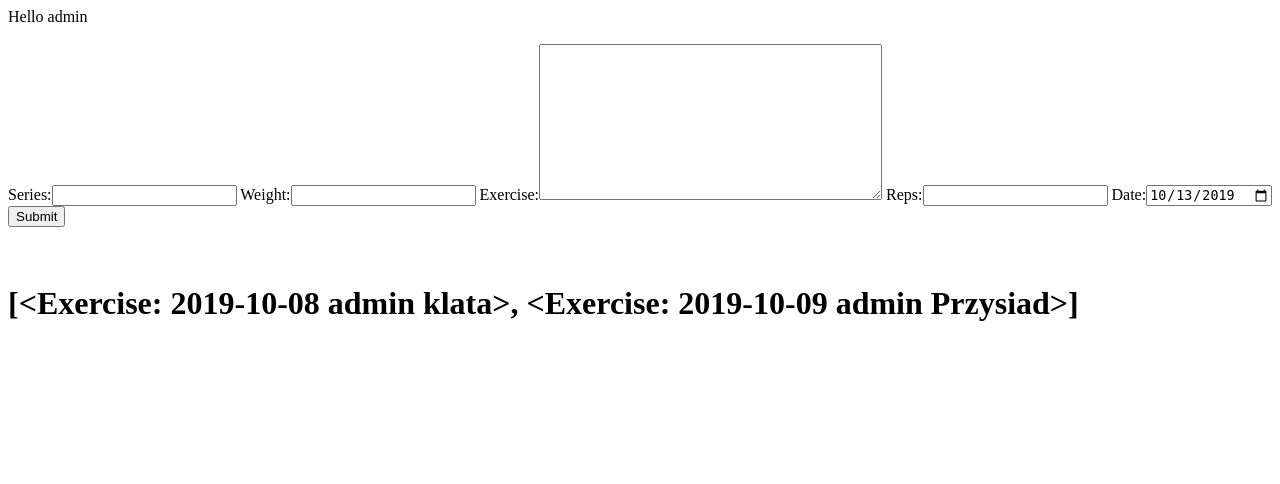
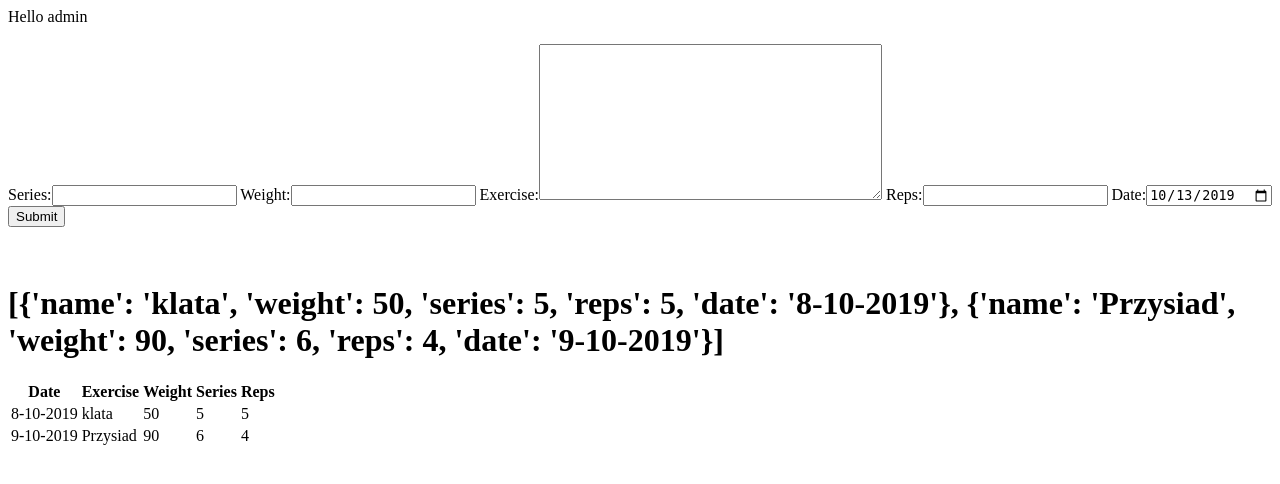
Before and after one commit to monsior/fitApp, a Django app: page /exercises/ in a window 1280 px wide. Shown: the top 484 px of the page. Run offline with Django 3.2, Linux system fonts and the light colour scheme; a user stored in the database is signed in; data comes from the database, SQL or seed files in the repository; both versions use the stored data as it was after the commit.

Commit message:
Add datatable containing informations about exercises

```diff
--- a/exercises/templates/exercises/exercises.html
+++ b/exercises/templates/exercises/exercises.html
@@ -21,5 +21,27 @@ Hello {{ user.username }}
 </form>
 <br><br>
 <h1>{{ exercises_list }}</h1>
+<table>
+    <tr>
+        <th>Date</th>
+        <th>Exercise</th>
+        <th>Weight</th>
+        <th>Series</th>
+        <th>Reps</th>
+    </tr>
+{% for exercise in exercises_list %}
+  <tr>
+        <td>{{ exercise.date }}</td>
+        <td>{{ exercise.name }}</td>
+        <td>{{ exercise.weight }}</td>
+        <td>{{ exercise.series }}</td>
+        <td>{{ exercise.reps }}</td>
+
+
+
+
+  </tr>
+{% endfor %}
+</table>
 </body>
 </html>
--- a/exercises/views.py
+++ b/exercises/views.py
@@ -11,7 +11,10 @@ def display_exercises(request):  # return a dictionary containing every user's e
     exercises = Exercise.objects.filter(username=request.user)
     exercises_list = []
     for exercise in exercises:
-        exercises_list.append(exercise)
+        exercises_list.append({"name": exercise.exercise, "weight": int(exercise.weight),
+                               "series": int(exercise.series), "reps": int(exercise.reps),
+                               "date": str(exercise.date.day) + "-" + str(exercise.date.month)
+                                + "-" + str(exercise.date.year)})
     args = {'form': form, 'exercises_list': exercises_list}
     return args
 
```
Also changed, not shown: db.sqlite3.
